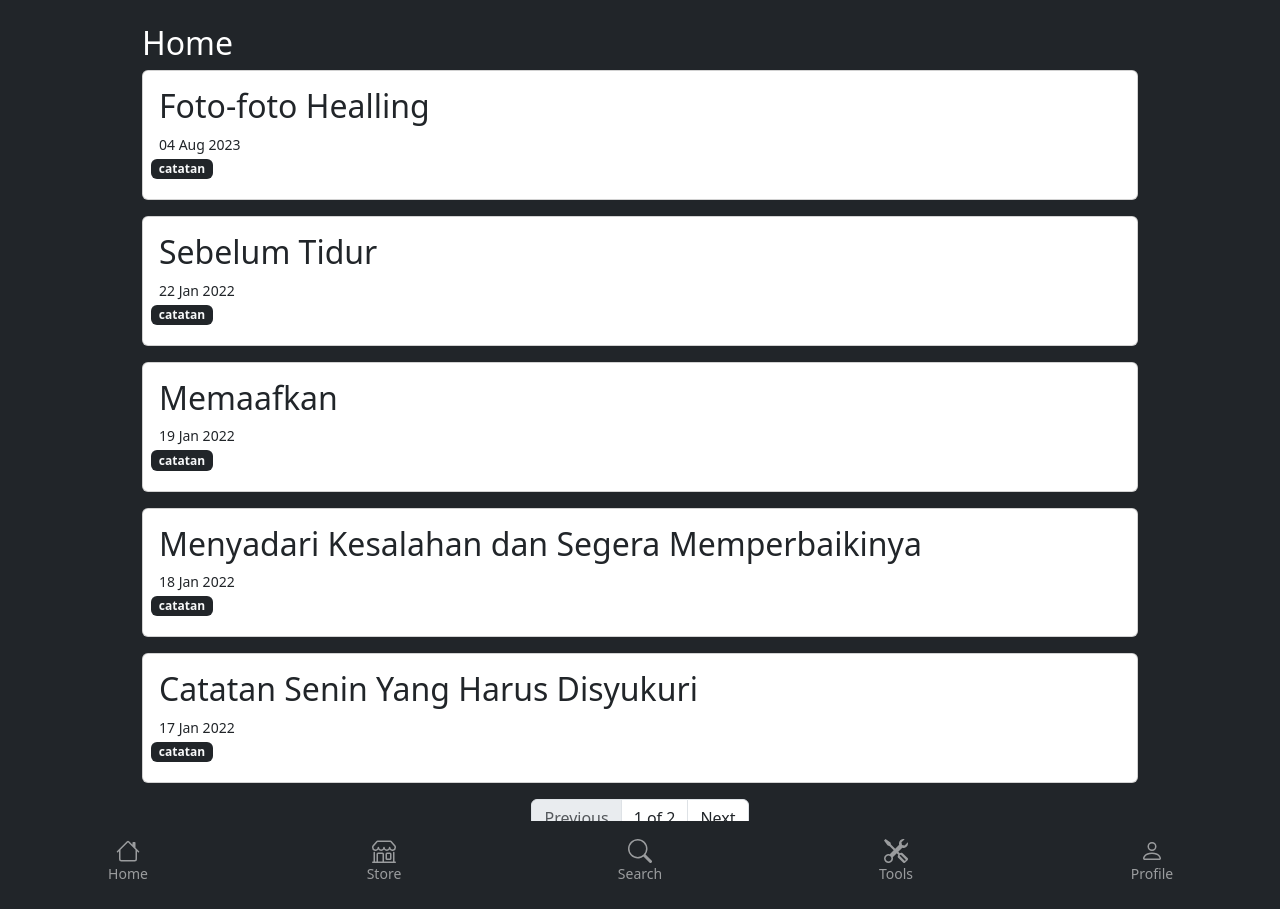
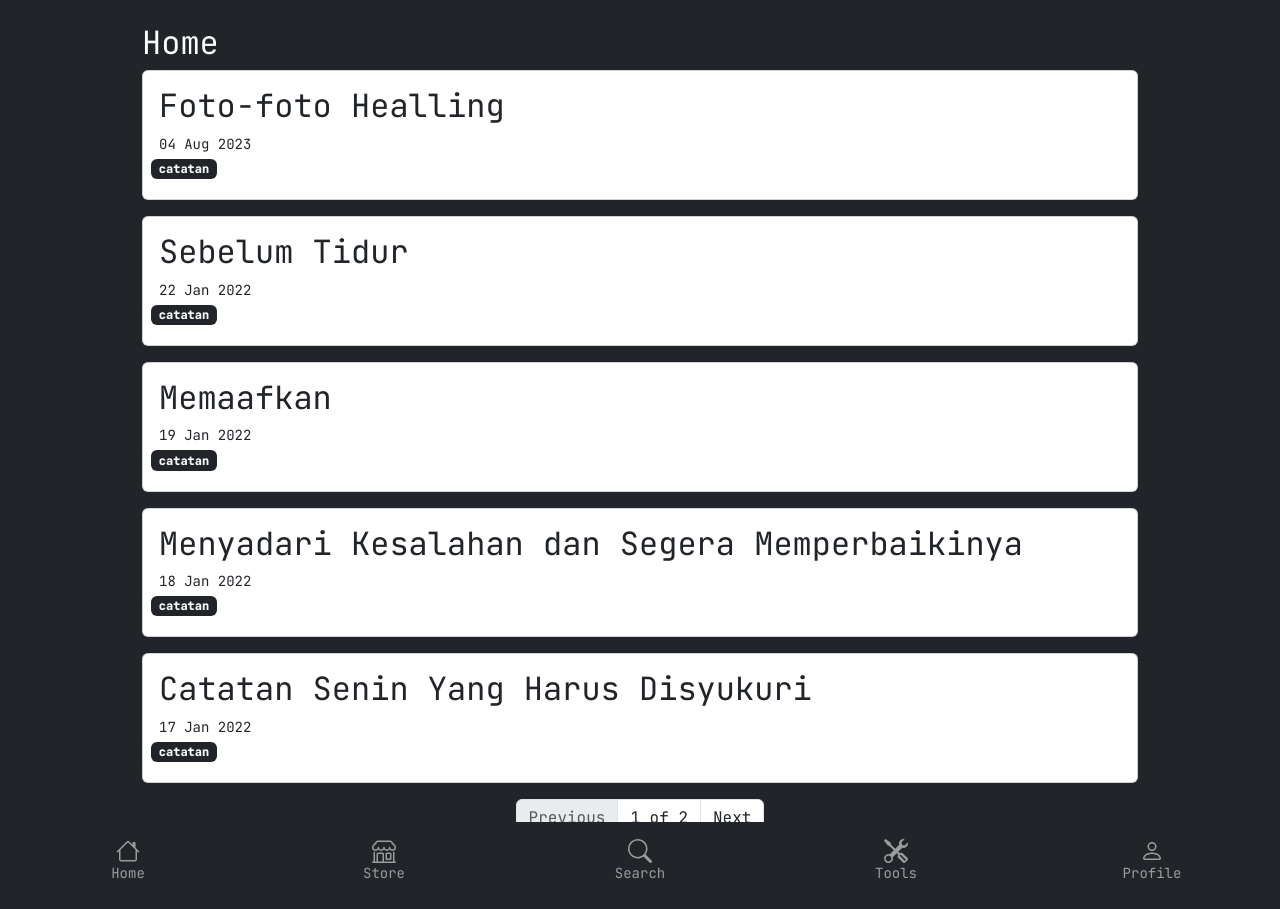
Before and after one commit to angganesia/angganesia.github.io, a Jekyll site: the page built from index.html, in a window 1280 px wide. Built offline with Jekyll 4.4.1, drawn with Linux system fonts in a browser that asks for light colours; the list of posts is cut into pages by our own code.

Commit message:
update main.css

```diff
--- a/assets/css/main.css
+++ b/assets/css/main.css
@@ -9,3 +9,8 @@
   -moz-window-dragging: none;
   -webkit-tap-highlight-color: transparent;
 }
+
+html,
+body {
+  font-family: "JetBrains Mono", monospace;
+}
```
